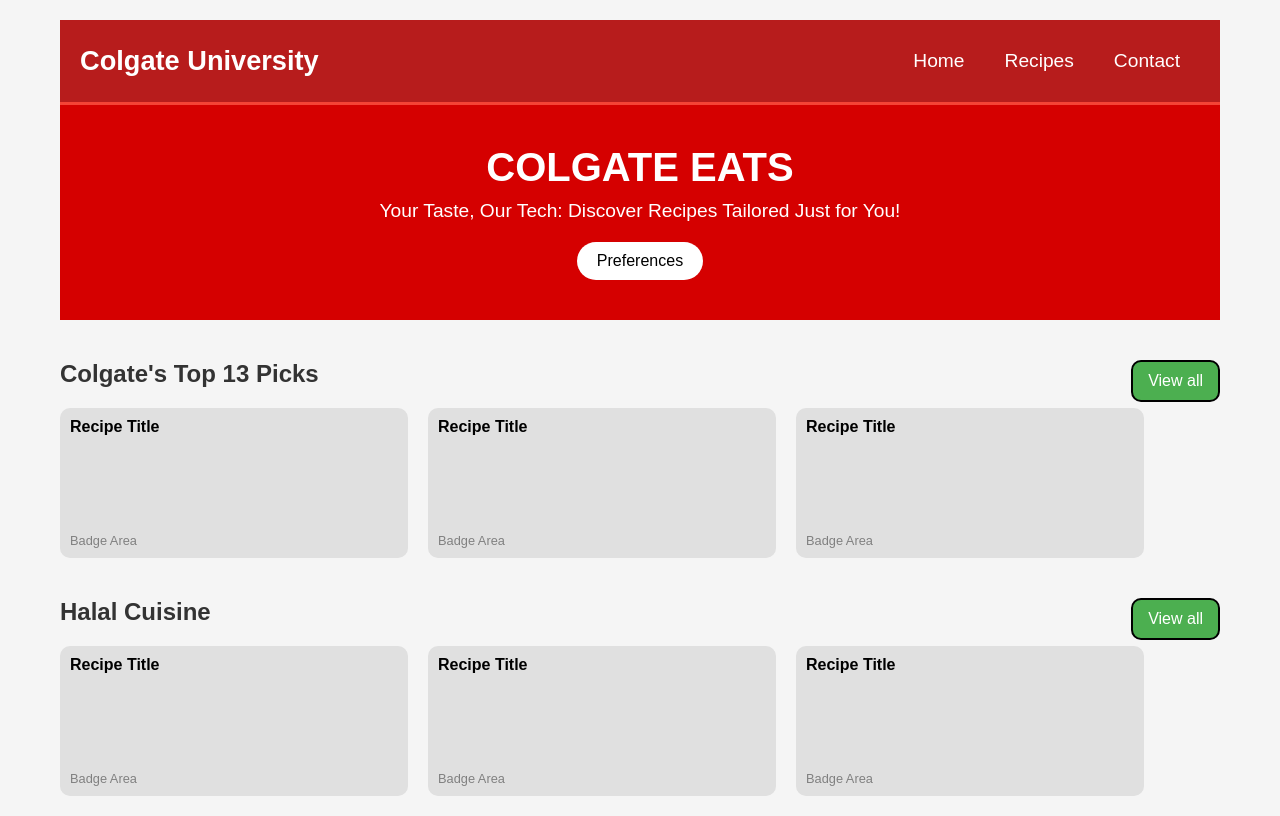
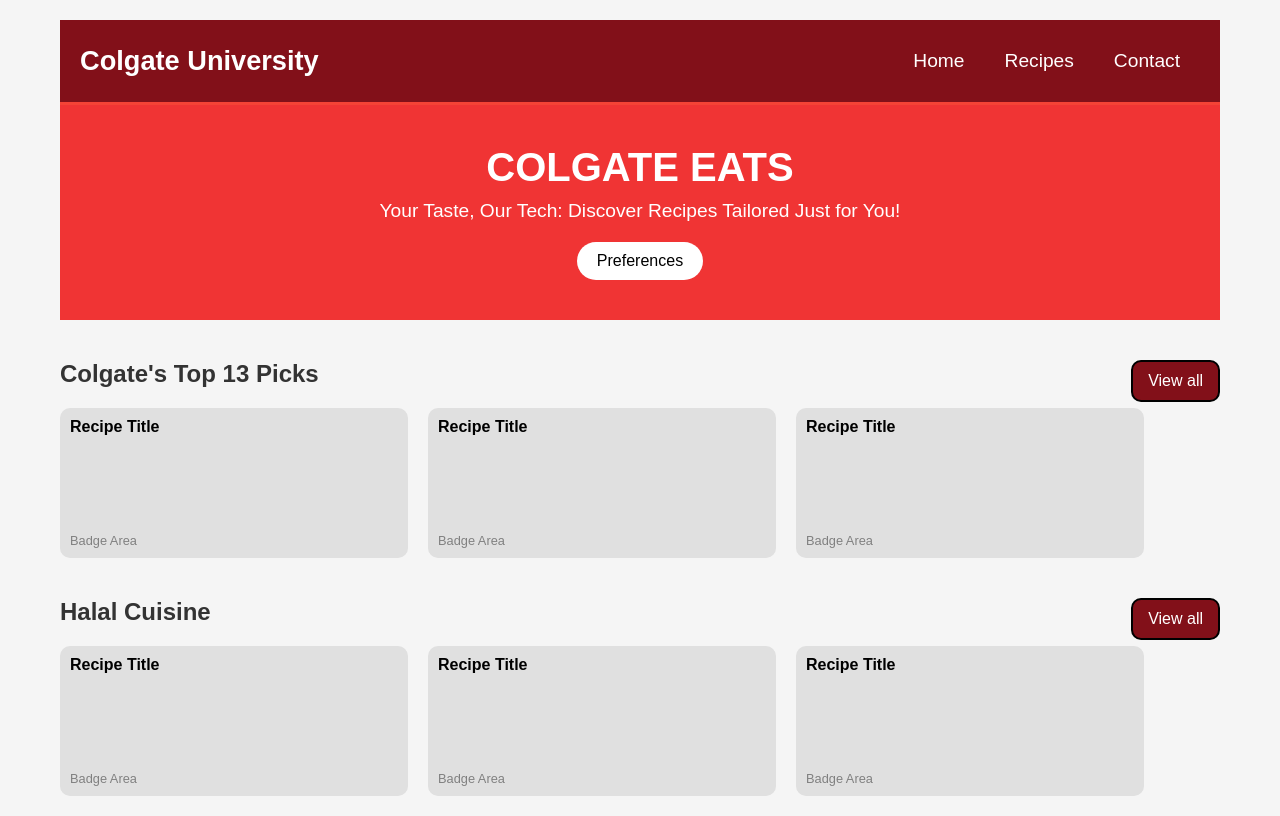
Before and after one commit to SheltonSS/Colgate-Eats, a React (Create React App) app in the folder colgateeats/: page / in a window 1280 px wide. Built offline with nearby package versions, Linux system fonts and the light colour scheme; no server answers.

Commit message:
Updating Colors
made banner and buttons official colgate colors

```diff
--- a/colgateeats/src/App.css
+++ b/colgateeats/src/App.css
@@ -20,7 +20,7 @@
   display: flex;
   justify-content: space-between;
   align-items: center;
-  background-color: #b71c1c; /* Changed the color to a darker shade */
+  background-color: rgb(130, 16, 25); /* Changed the color to a darker shade */
   padding: 20px;
   color: white;
   border-bottom: 3px solid #f44336; /* Added a subtle border to make it pop */
@@ -54,7 +54,7 @@
 
 /* Header Section */
 .header {
-  background-color: #d50000;
+  background-color: #F03434;
   color: white;
   padding: 40px;
   text-align: center;
@@ -103,7 +103,7 @@
   position: absolute;
   top: 0;
   right: 0;
-  background-color: #4caf50;
+  background-color: rgb(130, 16, 25);
   color: white;
   font-size: 1rem;
   border: 2px solid black; /* Added a border to make it stand out */
@@ -114,7 +114,7 @@
 }
 
 .view-all-btn:hover {
-  background-color: #388e3c;
+  background-color: rgb(130, 16, 25);
   transform: scale(1.05); /* Add slight hover scaling to make it pop */
 }
 
@@ -168,7 +168,7 @@
 .next-btn {
   margin-top: 20px;
   padding: 10px 20px;
-  background-color: #d50000;
+  background-color: rgb(130, 16, 25);
   color: white;
   border: none;
   border-radius: 5px;
```
